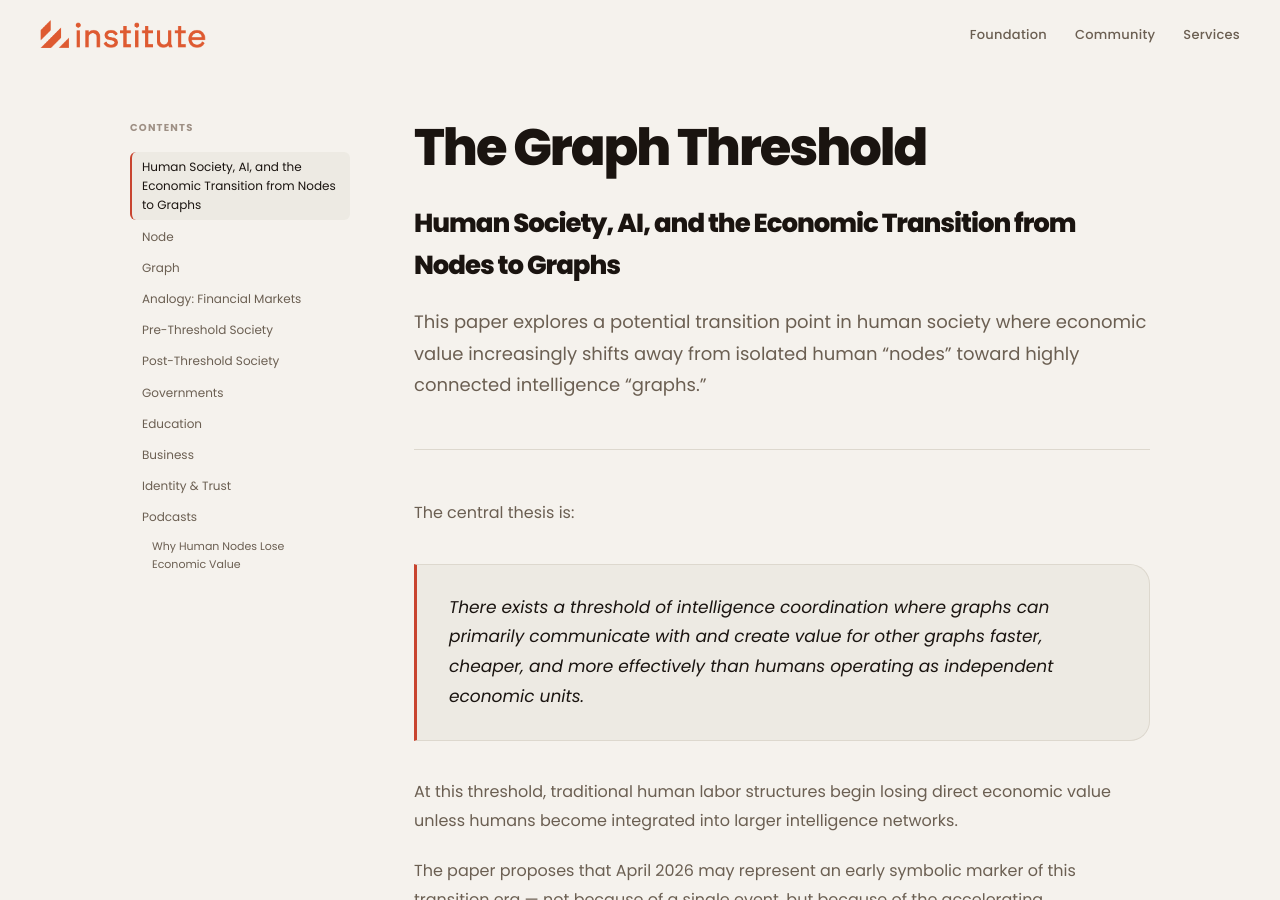
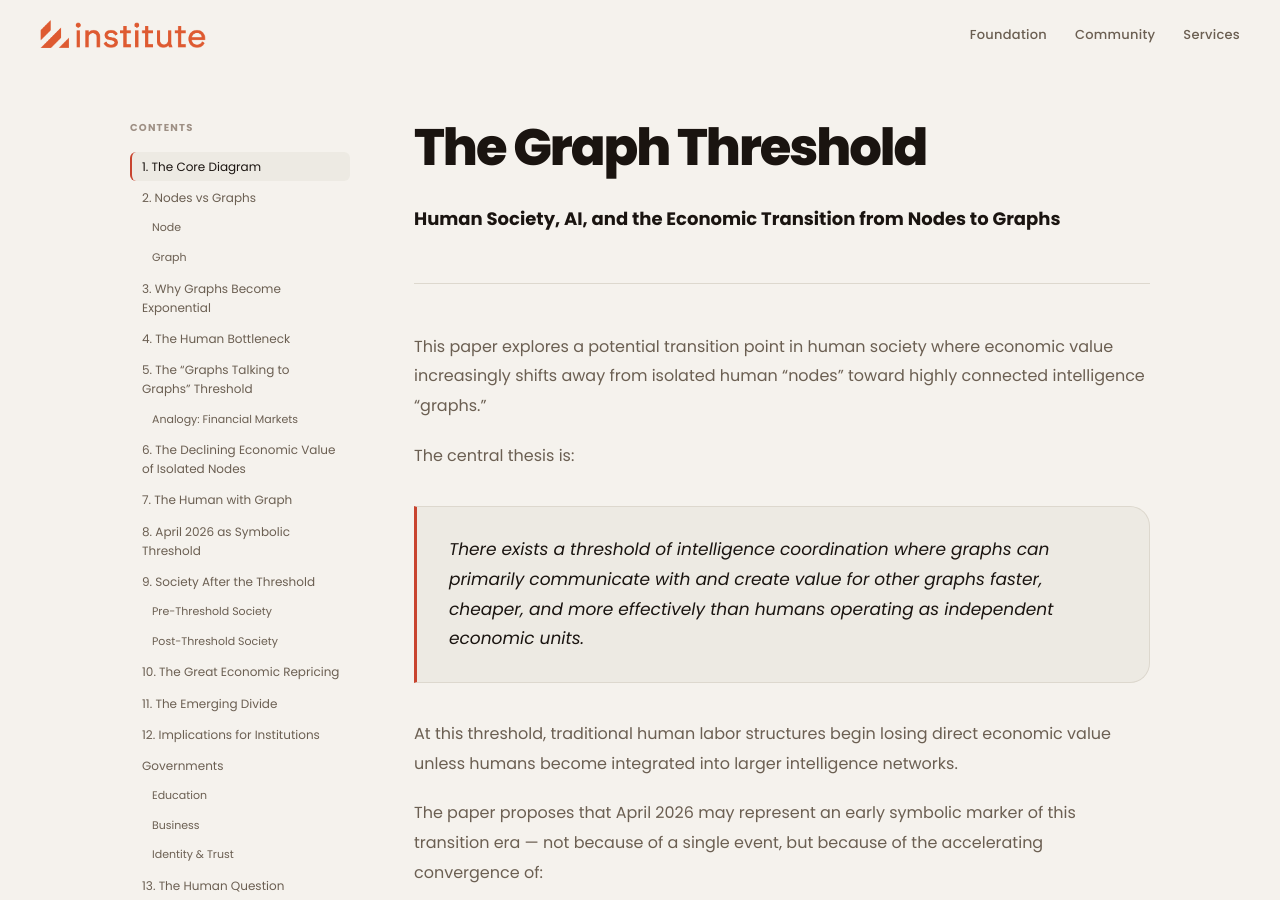
Before and after one commit to selfdriven-foundation/selfdriven-institute, a Jekyll site: the page built from docs/pages/papers/paper-the-graph-threshold.md, in a window 1280 px wide and 900 px high. Built offline with Jekyll 4.4.1, drawn with Linux system fonts in a browser that asks for light colours.

Commit message:
Update paper-the-graph-threshold.md

```diff
--- a/docs/pages/papers/paper-the-graph-threshold.md
+++ b/docs/pages/papers/paper-the-graph-threshold.md
@@ -7,7 +7,7 @@
 
 # The Graph Threshold
 
-## Human Society, AI, and the Economic Transition from Nodes to Graphs
+**Human Society, AI, and the Economic Transition from Nodes to Graphs**
 
 
 This paper explores a potential transition point in human society where economic value increasingly shifts away from isolated human “nodes” toward highly connected intelligence “graphs.”
@@ -28,7 +28,7 @@
 
 
 
-# 1. The Core Diagram
+## 1. The Core Diagram
 
 The whiteboard diagram describes two trajectories:
 
@@ -52,9 +52,9 @@
 
 
 
-# 2. Nodes vs Graphs
+## 2. Nodes vs Graphs
 
-## Node
+### Node
 
 A node is an isolated intelligence unit.
 
@@ -75,9 +75,7 @@
 
 Thus humans become the bridges between information.
 
-
-
-## Graph
+### Graph
 
 A graph is:
 - interconnected intelligence,
@@ -102,7 +100,7 @@
 
 
 
-# 3. Why Graphs Become Exponential
+## 3. Why Graphs Become Exponential
 
 A single human intelligence scales slowly.
 
@@ -126,7 +124,7 @@
 
 
 
-# 4. The Human Bottleneck
+## 4. The Human Bottleneck
 
 Historically humans acted as:
 - routers,
@@ -156,7 +154,7 @@
 
 
 
-# 5. The “Graphs Talking to Graphs” Threshold
+## 5. The “Graphs Talking to Graphs” Threshold
 
 The whiteboard note states:
 
@@ -175,7 +173,7 @@
 
 
 
-## Analogy: Financial Markets
+### Analogy: Financial Markets
 
 Humans once traded directly.
 
@@ -198,7 +196,7 @@
 
 
 
-# 6. The Declining Economic Value of Isolated Nodes
+## 6. The Declining Economic Value of Isolated Nodes
 
 The diagram notes:
 
@@ -226,7 +224,7 @@
 
 
 
-# 7. The Human with Graph
+## 7. The Human with Graph
 
 The diagram also references:
 
@@ -255,7 +253,7 @@
 
 
 
-# 8. April 2026 as Symbolic Threshold
+## 8. April 2026 as Symbolic Threshold
 
 The date “APR 2026” likely represents a conceptual crossing point.
 
@@ -279,9 +277,9 @@
 
 
 
-# 9. Society After the Threshold
+## 9. Society After the Threshold
 
-## Pre-Threshold Society
+### Pre-Threshold Society
 
 Human-centric:
 - humans coordinate,
@@ -296,7 +294,7 @@
 
 
 
-## Post-Threshold Society
+### Post-Threshold Society
 
 Graph-centric:
 - graphs coordinate,
@@ -315,7 +313,7 @@
 
 
 
-# 10. The Great Economic Repricing
+## 10. The Great Economic Repricing
 
 This transition may create:
 - massive abundance,
@@ -345,7 +343,7 @@
 
 
 
-# 11. The Emerging Divide
+## 11. The Emerging Divide
 
 The future divide may not be:
 - rich vs poor,
@@ -365,7 +363,7 @@
 
 
 
-# 12. Implications for Institutions
+## 12. Implications for Institutions
 
 ## Governments
 
@@ -378,7 +376,7 @@
 
 
 
-## Education
+### Education
 
 Education shifts from:
 - memorisation,
@@ -391,7 +389,7 @@
 
 
 
-## Business
+### Business
 
 Firms become:
 - intelligence networks,
@@ -403,7 +401,7 @@
 
 
 
-## Identity & Trust
+### Identity & Trust
 
 As graphs communicate autonomously:
 - verification,
@@ -421,7 +419,7 @@
 
 
 
-# 13. The Human Question
+## 13. The Human Question
 
 The deepest question is not technological.
 
@@ -447,7 +445,7 @@
 
 
 
-# 14. Conclusion
+## 14. Conclusion
 
 The whiteboard diagram captures a profound possibility:
 
```
